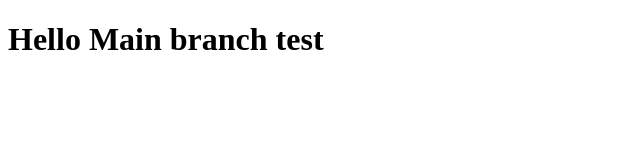
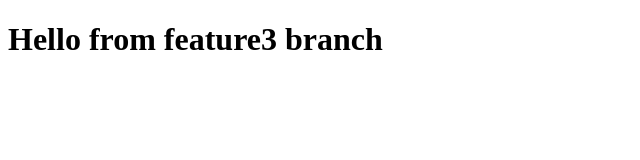
Before and after one commit to FarhanCloudAnalogy/test, a plain HTML site: page index.html in a window 1280 px wide. Shown: the whole page, without its empty margins (0-640 px from the left). Drawn offline with Linux system fonts and the light colour scheme.

Commit message:
changes in feature3 branch

```diff
--- a/index.html
+++ b/index.html
@@ -7,6 +7,6 @@
     <title>Main Branch Test </title>
 </head>
 <body>
-    <h1>Hello Main branch test</h1>
+    <h1>Hello from feature3 branch</h1>
 </body>
 </html>
```
